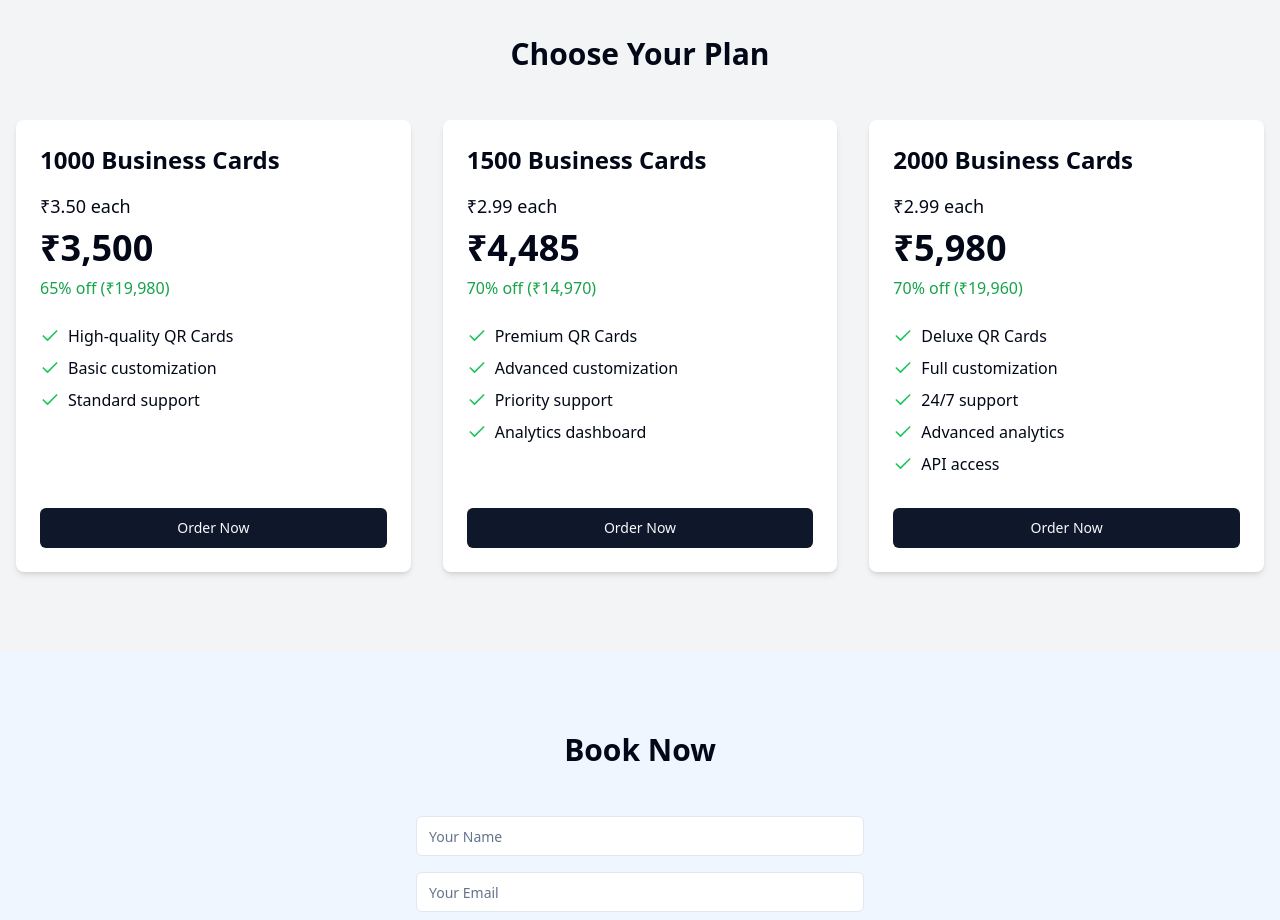
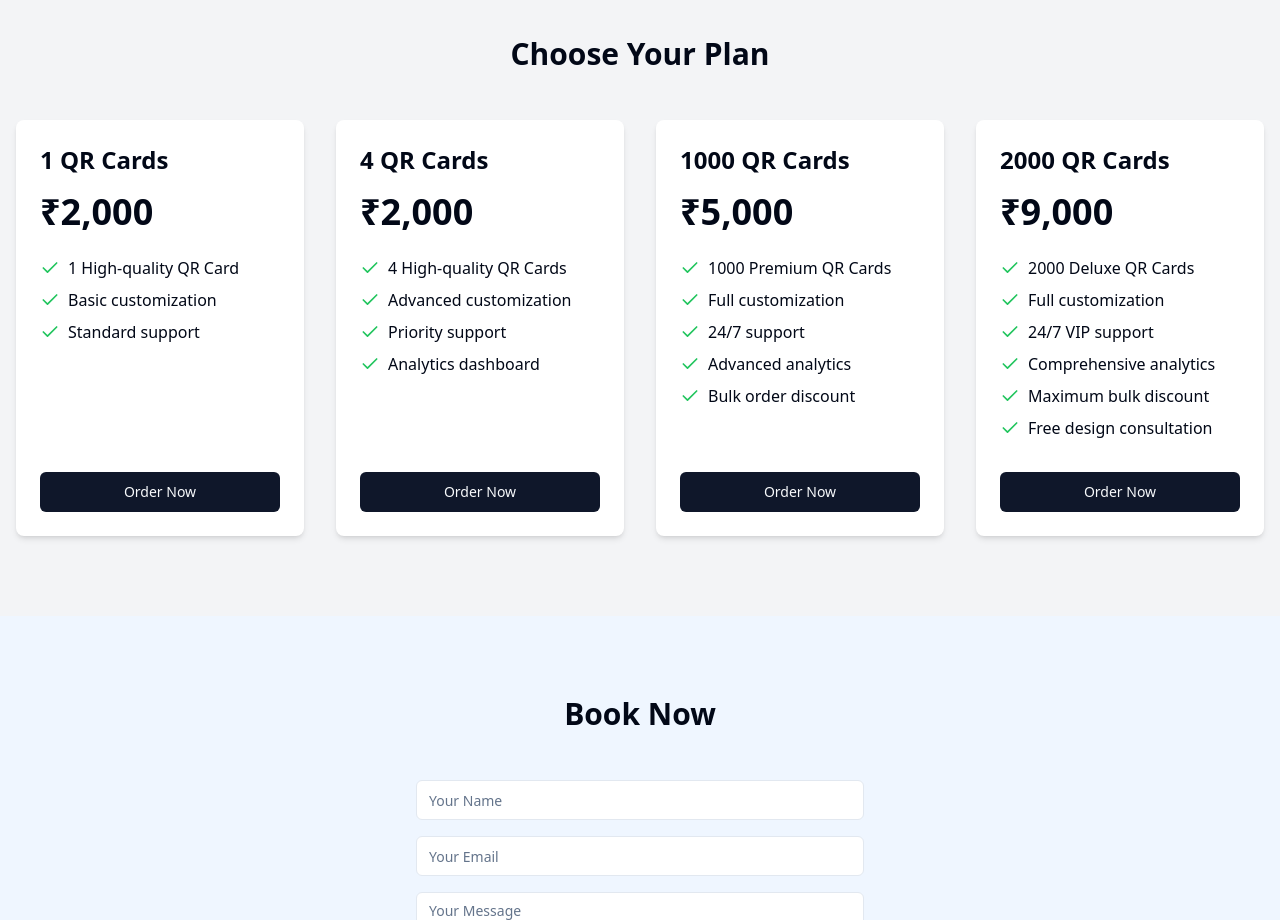
Before and after one commit to muhammedadnanv/4x4-qrcard-springboard, a React (Vite) app: page / in a window 1280 px wide. Shown: the part 1480-2400 px from the top of the page. Built offline with nearby package versions, Linux system fonts and the light colour scheme.

Commit message:
Update pricing for QR cards
Adjusted the pricing structure for QR cards:
- 1000 cards priced at ₹5,000
- 2000 cards priced at ₹9,000
- Added options for 1 or 4 cards at ₹2,000.
[skip gpt_engineer]

```diff
--- a/src/components/Pricing.jsx
+++ b/src/components/Pricing.jsx
@@ -2,12 +2,10 @@ import React from 'react';
 import { Check } from 'lucide-react';
 import { Button } from "@/components/ui/button";
 
-const PricingTier = ({ quantity, pricePerCard, totalPrice, discount, originalPrice, features }) => (
+const PricingTier = ({ quantity, totalPrice, features }) => (
   <div className="bg-white p-6 rounded-lg shadow-md flex flex-col">
-    <h3 className="text-2xl font-bold mb-4">{quantity} Business Cards</h3>
-    <p className="text-lg mb-2">₹{pricePerCard.toFixed(2)} each</p>
-    <p className="text-4xl font-bold mb-2">₹{totalPrice.toLocaleString('en-IN')}</p>
-    <p className="text-green-600 mb-6">{discount}% off (₹{originalPrice.toLocaleString('en-IN')})</p>
+    <h3 className="text-2xl font-bold mb-4">{quantity} QR Cards</h3>
+    <p className="text-4xl font-bold mb-6">₹{totalPrice.toLocaleString('en-IN')}</p>
     <ul className="mb-6 flex-grow">
       {features.map((feature, index) => (
         <li key={index} className="flex items-center mb-2">
@@ -23,42 +21,45 @@ const PricingTier = ({ quantity, pricePerCard, totalPrice, discount, originalPri
 const Pricing = () => {
   const tiers = [
     {
-      quantity: 1000,
-      pricePerCard: 3.50,
-      totalPrice: 3500,
-      discount: 65,
-      originalPrice: 19980,
+      quantity: 1,
+      totalPrice: 2000,
       features: [
-        "High-quality QR Cards",
+        "1 High-quality QR Card",
         "Basic customization",
         "Standard support"
       ]
     },
     {
-      quantity: 1500,
-      pricePerCard: 2.99,
-      totalPrice: 4485,
-      discount: 70,
-      originalPrice: 14970,
+      quantity: 4,
+      totalPrice: 2000,
       features: [
-        "Premium QR Cards",
+        "4 High-quality QR Cards",
         "Advanced customization",
         "Priority support",
         "Analytics dashboard"
       ]
     },
     {
-      quantity: 2000,
-      pricePerCard: 2.99,
-      totalPrice: 5980,
-      discount: 70,
-      originalPrice: 19960,
+      quantity: 1000,
+      totalPrice: 5000,
       features: [
-        "Deluxe QR Cards",
+        "1000 Premium QR Cards",
         "Full customization",
         "24/7 support",
         "Advanced analytics",
-        "API access"
+        "Bulk order discount"
+      ]
+    },
+    {
+      quantity: 2000,
+      totalPrice: 9000,
+      features: [
+        "2000 Deluxe QR Cards",
+        "Full customization",
+        "24/7 VIP support",
+        "Comprehensive analytics",
+        "Maximum bulk discount",
+        "Free design consultation"
       ]
     }
   ];
@@ -67,7 +68,7 @@ const Pricing = () => {
     <section id="pricing" className="py-20 bg-gray-100">
       <div className="container mx-auto px-4">
         <h2 className="text-3xl font-bold text-center mb-12">Choose Your Plan</h2>
-        <div className="grid grid-cols-1 md:grid-cols-3 gap-8">
+        <div className="grid grid-cols-1 md:grid-cols-2 lg:grid-cols-4 gap-8">
           {tiers.map((tier, index) => (
             <PricingTier key={index} {...tier} />
           ))}
```
